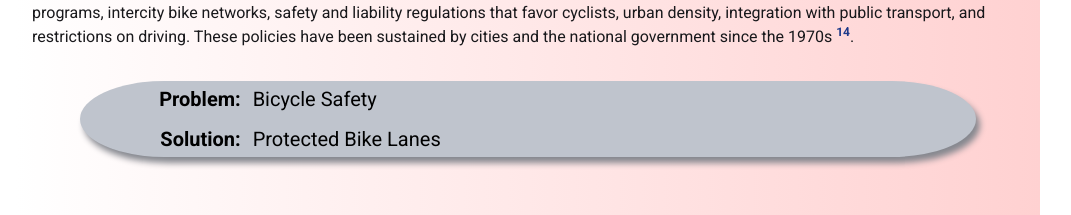
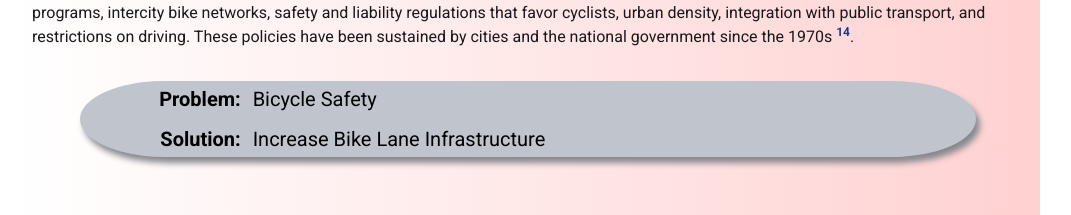
Before and after one commit to Richard-Burd/urban-cruise-ship, a Next.js app: page /cities/cities_mobility/cities_pedestrian in a window 1280 px wide. Shown: the part 2900-3115 px from the top of the page, without its empty margins (112-1183 px from the left). Built offline with nearby package versions, Linux system fonts and the light colour scheme; a web font is replaced by a local one.

Commit message:
fixed a few errors with bike lanes

```diff
--- a/solutions/protected-bike-lanes.mdx
+++ b/solutions/protected-bike-lanes.mdx
@@ -1,12 +1,12 @@
 import SolutionDropdown from '/components/SolutionDropdown.js'
 
 export const problem = "Bicycle Safety";
-export const solution = "Protected Bike Lanes";
+export const solution = "Increase Bike Lane Infrastructure";
 
 import SolutionImages from "/components/SolutionImages.js";
 
 ## Description
-We recommend local government officials, city council members, and planning departments construct bike lane infrastructure. We recommend additional studies be conducted on the state of bike-friendly infrastructure in major cities so that their impact can be better assessed.
+We recommend local government officials, city council members, and planning departments build or increase bike lane infrastructure where needed. We recommend additional studies be conducted on the state of bike-friendly infrastructure in major cities so that their impact can be better assessed.
 
 ## Background
 
@@ -30,13 +30,12 @@ Benefits of bike lanes include
 />
 #### This graphic shows the cost that society as a whole bears from each mile driven and incorporates travel time, vehicle operation, health, accidents, tourism, air pollution, climate change, noise, road deterioration, and traffic congestion. Source [^"10"]
 
+
 <SolutionImages
   mobileSrc={"cyclist_safety_by_infrastructure_mobile.svg"}
   desktopSrc={"cyclist_safety_by_infrastructure_desktop.svg"}
 />
-#### *Ecosystem services (ES) include food, fuel, fiber, medicine, fishing, hunting, climate regulation, carbon sequestration, water purification, pest control, and protection from storm surges and erosion. Source [^"8"].
-
-
+#### Source [^"2"].
 
 Protected bike lanes can range between $133,170 to $536,680 per mile. [^"11"]
 
```
